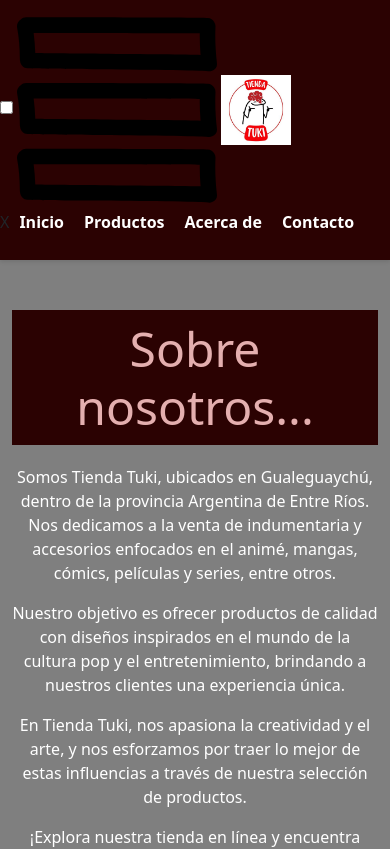
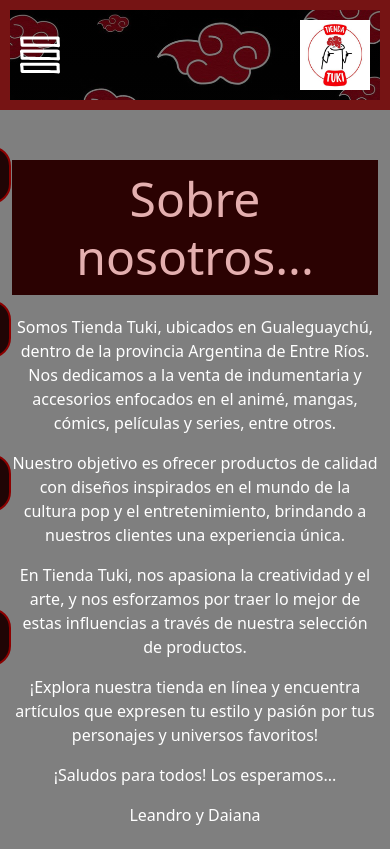
Before and after one commit to Maufierro/TrabajoEnEquipo, a plain HTML site: page html/acercade.html in a window 390 px wide. Shown: the top 849 px of the page. Drawn offline with nearby package versions, Linux system fonts and the light colour scheme.

Commit message:
footer y header estilos

```diff
--- a/estilos/stylesacercade.css
+++ b/estilos/stylesacercade.css
@@ -19,49 +19,136 @@ body {
     padding: 0 20px;
   }
 
-
-
-  /* Estilos del encabezado */
-
+  /* HEADER TUKI */
 
 header {
-    background-color: #2b0202;
-    padding: 10px 0;
-    box-shadow: 0 2px 4px rgba(0, 0, 0, 0.1);
+  display: flex;
+  border: 10px solid #761414;
+  background-image: linear-gradient(to bottom, rgba(0, 0, 0, 0.5), rgba(3, 3, 3, 0.5)), url(../imagenes/banerakatsuki.jpg);
+  background-size: cover;
+  padding: 10px;
+  align-items: center;
+  justify-content: center;
+}
+
+nav {
+  display: flex;
+  width: 100%;
+  justify-content: center;
+  align-items: center;
 }
 
 nav ul {
   list-style: none;
-    margin: 0;
-    padding: 0;
   display: flex;
   justify-content: center;
 }
 
 nav ul li {
-    display: inline-block;
   margin: 0 10px;
 }
 
-  nav ul li a {
-    color: #fff;
+nav ul li p {
+  background-color: #200505;
+  border: 2px solid darkred;
+  padding: 15px;
+  color: #f9efed;
+  border-radius: 20px;
+  font-weight: 900;
+  transition: color 0.4s ease;
+}
+
+nav ul li a:link,
+nav ul li a:visited,
+nav ul li a:hover,
+nav ul li a:active {
   text-decoration: none;
 }
 
-  nav li {
-    margin: 0 10px;
+nav ul li p:hover {
+  color: #3b0a0a;
+  background-color: #e78e92;
+  transition: color 0.9s ease;
+}
+/*--------------------------------------------------------------*/
+/* Nav responsive con media queries */
+.menuIcon {
+  display: none;
+  height: 50px;
+  width: 40px;
+  color: white;
+  fill: white;
+
 }
 
-  nav a {
-    color: #333;
-    text-decoration: none;
-    font-weight: bold;
-    transition: color 0.3s ease;
+.menuIcon:hover {
+  cursor: pointer;
+  fill: #e78e92;
 }
 
-  nav a:hover {
-    color: #ff0000; /* Cambiar color en hover */
+#btn-menu {
+  display: none;
 }
+#btn-menu-close {
+  display: block;
+}
+@media screen and (max-width: 760px) {
+  header {
+    justify-content: space-between;
+  }
+  #closeButton {
+    padding: 10px;
+    border-radius: 10px;
+    position: absolute;
+    top: 0;
+    right: 10px;
+    margin: 10px;
+    background-color:#1a0303;
+    color: white;
+  }
+
+  #closeButton:hover {
+    cursor: pointer;
+    background-color:#2a0404;
+    padding: 12px;
+  }
+
+  nav {
+    display: flex;
+    flex-direction: column;
+    align-items: center;
+    width: 40%;
+    position: fixed;
+    height: 100vh;
+    bottom: 0;
+    left: -40%;
+    transition: left 0.5s;
+    background-color: #761414b2;
+  }
+  nav ul {
+    flex-direction: column;
+    align-items: center;
+    justify-content: center;
+    gap: 80px;
+  }
+  nav ul li  {
+    width: 100%;
+    text-align: center;
+  }
+  .menuIcon {
+    display: block;
+  }
+  #btn-menu:checked ~ nav {
+    left: 0;
+  }
+
+
+  #btn-menu-close:checked ~ nav {
+    left: -40%;
+  }
+  }
+
+
 
 
 /* Estilo del contenido del carousel */
@@ -159,12 +246,13 @@ body {
   }
 
 
+ /* FOOTER */
 
-  /* Estilos del pie de página */
 footer {
-    margin-top: auto;
   color: white;
-    background-color: #ff0000;
+  background-color:#761414;
+  border: solid 5px #ff0000;
+  border-radius: 10px;
   padding: 20px 0;
   text-align: center;
 }
@@ -184,3 +272,9 @@ body {
   color: #fff;
   text-decoration: none;
 }
+
+footer ul li a:hover {
+
+color: black;
+
+}
```
Lines whose indentation alone changed are shown as unchanged.
